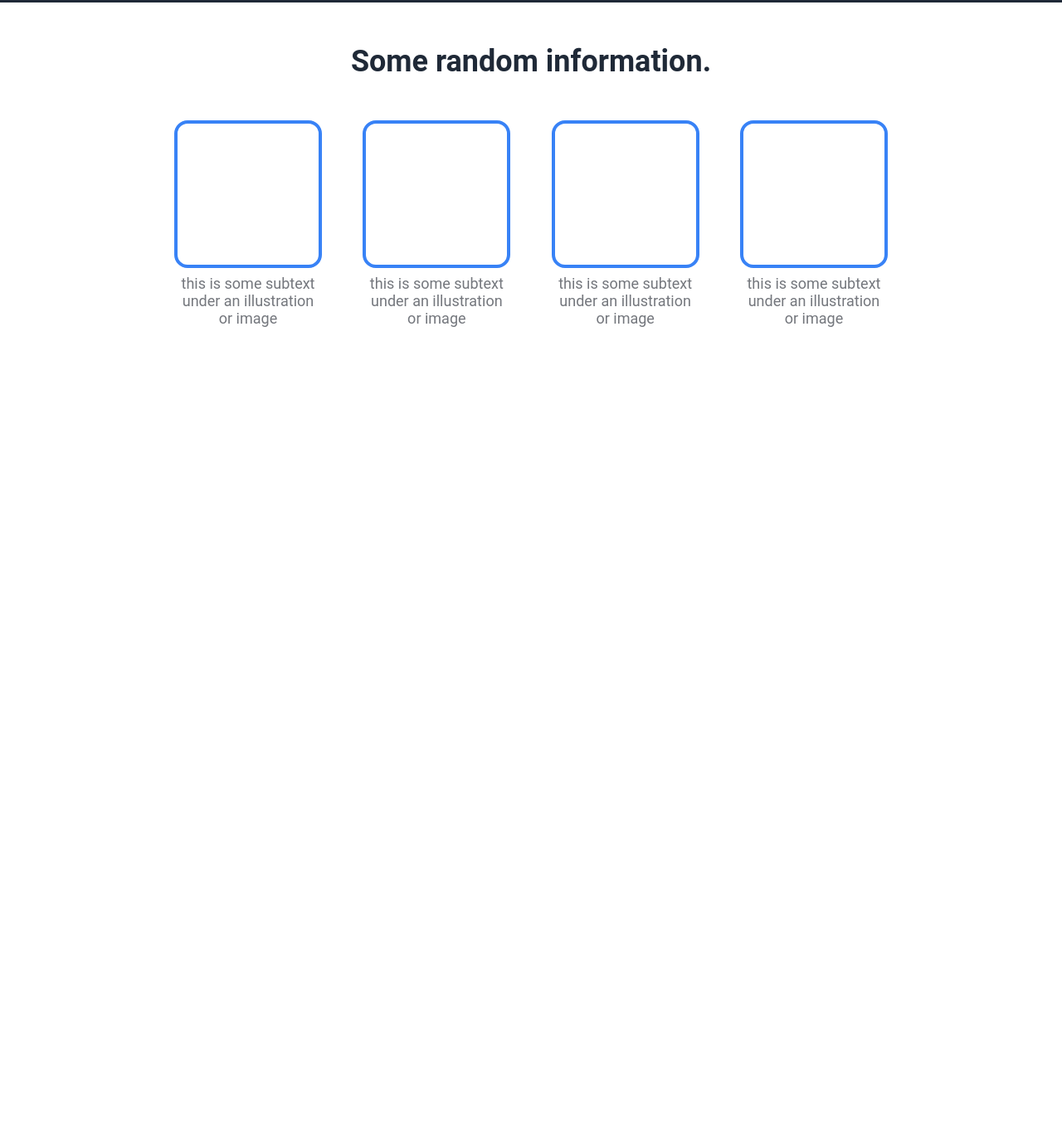
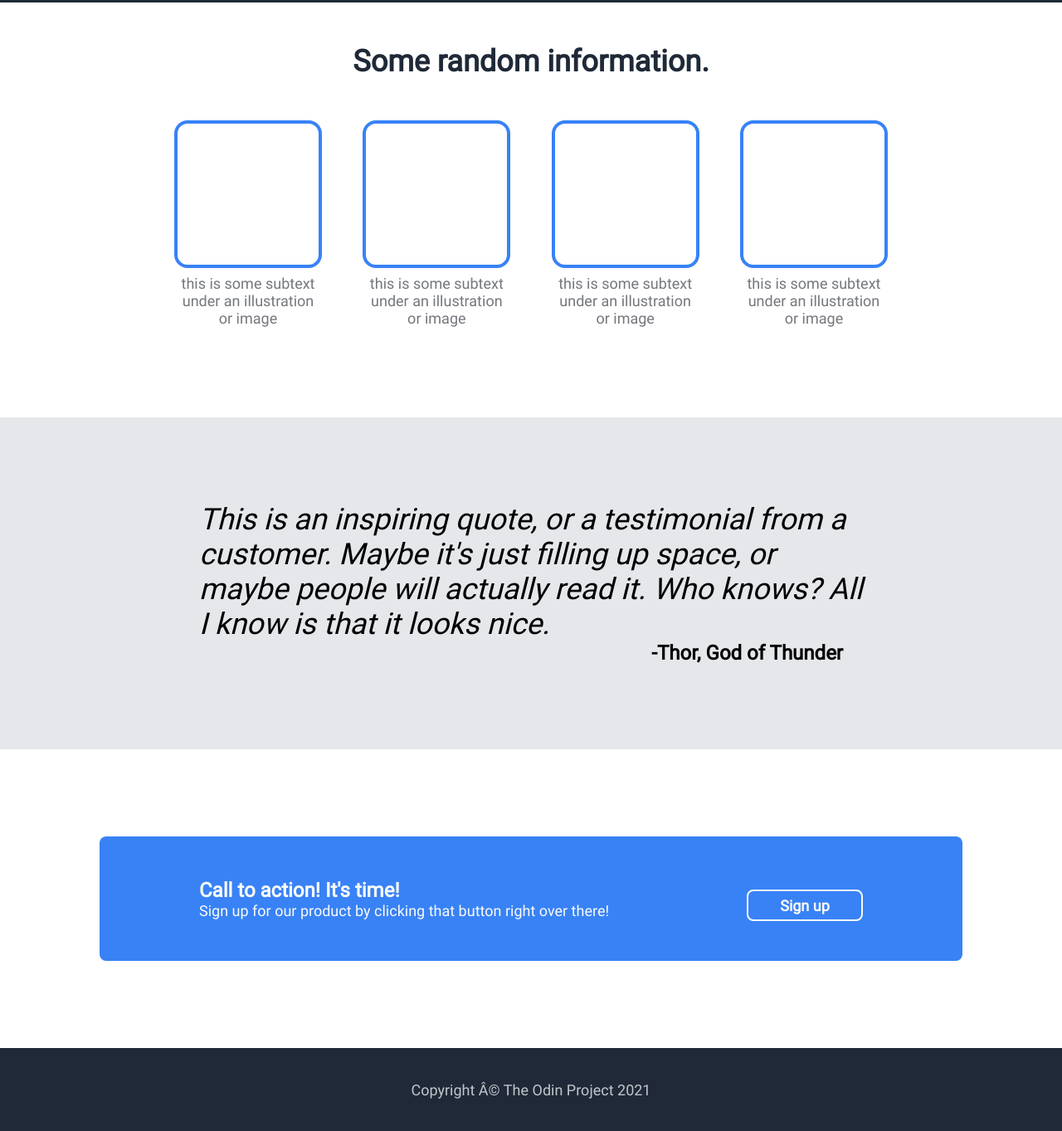
Before and after one commit to nuinn/landing, a plain HTML site: page index.html in a window 1280 px wide. Shown: the part 575-1938 px from the top of the page at 83% size. Before the commit the page ends 1078 px from the top, so only its background shows below. Drawn offline with Linux system fonts and the light colour scheme.

Commit message:
fixed div closing

```diff
--- a/index.html
+++ b/index.html
@@ -6,6 +6,8 @@
         <link rel="stylesheet" href="styles.css">
     </head>
     <body>
+        <div class="nothing">
+            <div class="everything">
                 <div class="top">
                     <div class="header-container">
                         <div class="bar">
@@ -53,5 +55,27 @@
                         </div>
                     </div>
                 </div>
+                <div class="quote-bar">
+                    <div class="quote-container">
+                        <div class="quote">This is an inspiring quote, or a testimonial from a customer. Maybe it's just filling up space, or maybe people will actually read it. Who knows? All I know is that it looks nice.</div>
+                        <div class="author">-Thor, God of Thunder</div>
+                    </div>
+                </div>
+                <div class="footer-section">
+                    <div class="footer-container">
+                        <div class="footer-box">
+                            <div class="left">
+                                <div class="footer-title">Call to action! It's time!</div>
+                                <div class="footer-content">Sign up for our product by clicking that button right over there!</div>
+                            </div>
+                            <button class="right">Sign up</button>
+                        </div>
+                    </div>
+                </div>
+                <div class="copyright-bar">
+                    <p class="copyright">Copyright  ©  The Odin Project 2021</p>
+                </div>
+            </div>
+        </div>
     </body>
 </html>
--- a/styles.css
+++ b/styles.css
@@ -1,11 +1,28 @@
 @font-face {
-    font-family: Roboto;
+    font-family: "Roboto";
+    src:local("Roboto"),
+
 }
 
 * {
     font-family: "Roboto";
     margin: 0;
     padding: 0;
+
+}
+
+.nothing {
+    display: flex;
+    justify-content: center;
+    background-color: black;
+
+
+
+}
+
+.everything {
+    width: 1400px;
+    background-color: white;
 }
 
 .top {
@@ -137,3 +154,89 @@ h2 {
     text-align: center;
     margin-top: 8px;
 }
+
+.quote-bar {
+    display: flex;
+    justify-content: center;
+    align-items: center;
+    background-color: #E5E7EB;
+    height: 400px;
+}
+
+.quote-container {
+    width: 800px;
+    display: flex;
+    flex-direction: column;
+}
+
+.quote {
+    font-size: 36px;
+    font-style: italic;
+    font-weight: 100;
+}
+.author{
+    align-self: flex-end;
+    font-size: 24px;
+    font-weight: bold;
+    margin-right: 24px;
+}
+
+.footer-section {
+    display: flex;
+    justify-content: center;
+    align-items: center;
+    height: 360px;
+}
+
+.footer-container {
+    background-color: #3882F6;
+    color: #F9FAF8;
+    border-radius: 8px;
+    width: 1040px;
+    height: 150px;
+    display: flex;
+    justify-content: center;
+    align-items: center;
+}
+
+.footer-box {
+    display: flex;
+    justify-content: space-between;
+    align-items: center;
+    width: 800px;
+}
+
+.footer-title {
+    font-size: 24px;
+    font-weight: bold;
+}
+
+.footer-content {
+    font-size: 18px;
+    font-weight: 200;
+}
+
+.right {
+    width: 140px;
+    height: 38px;
+    border: solid #F9FAF8 2px;
+    border-radius: 8px;
+    background-color: none;
+    color: #F9FAF8;
+    font-weight: bold;
+    font-size: 18px;
+}
+
+.copyright-bar {
+    height: 100px;
+    background-color: #1F2937;
+    color: #F9FAF8;
+    display: flex;
+    justify-content: center;
+    align-items: center;
+}
+
+.copyright {
+    font-size: 18px;
+    font-weight: 400;
+}
```
Lines whose indentation alone changed are shown as unchanged.
